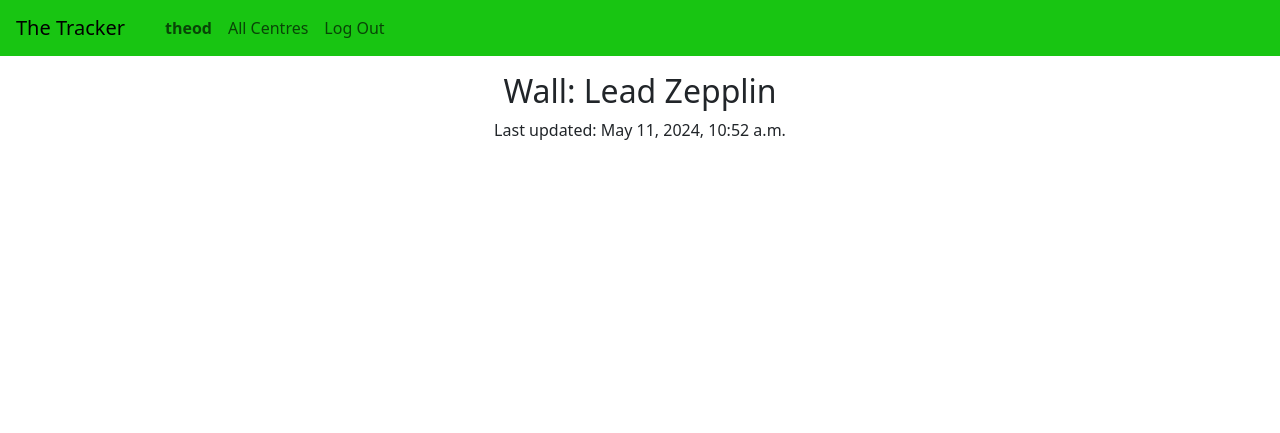
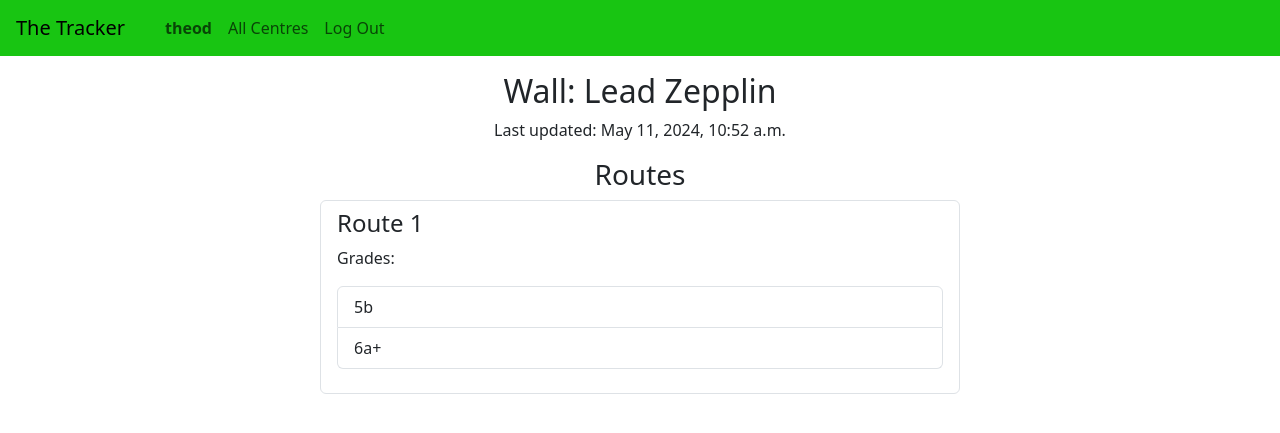
Before and after one commit to theodoregraham1/climbingTracker, a Django app: page /centre/walls/1 in a window 1280 px wide. Shown: the top 433 px of the page. Run offline with Django 5.2, Linux system fonts and the light colour scheme; a user stored in the database is signed in; data comes from the database, SQL or seed files in the repository; both versions use the stored data as it was after the commit.

Commit message:
Make a lot of progress on the walls page

```diff
--- /dev/null
+++ b/static/wall.js
@@ -0,0 +1,3 @@
+function grade_climbed(id) {
+	fetch(`../../api/walls/climb-grade/${id}`)
+}
--- a/templates/tracker/wall.html
+++ b/templates/tracker/wall.html
@@ -6,6 +6,7 @@
 {% endblock %}
 
 {% block head %}
+    <script src="{% static 'wall.js' %}"></script>
 {% endblock %}
 
 {% block body %}
@@ -14,5 +15,38 @@
         <p>Last updated: {{ wall.last_updated }}</p>
     </div>
 
+    <div class="text-center">
+        <h3>Routes</h3>
+    </div>
+    <ul class="list-group col-md-6 mx-auto" >
+        {% for route in routes %}
+            <!-- Route info -->
+            <li class="list-group-item" id="route-{{ route.id }}-li">
+                <h4 id="route-{{ route.id }}-title">Route {{ route.number }}</h4>
+                <p>Grades:</p>
+
+                <div id="route-{{ route.id }}-grades">
+                    <ul class="list-group pb-3">
+                        {% for grade in route.grades %}
+                            <li class="list-group-item container">
+                                <span class="float-start text-start col-md-6">
+                                    {{ grade.grade }}
+                                </span>
+                                {% if request.session.type == "Climber" %}
+                                    <span class="text-end float-end col-md-6">
+                                        Climbed?
+                                        <input class="form-check-inline" type="checkbox" id="grade-{{ grade.id }}-checkbox" oninput="grade_climbed({{ grade.id }})" {% if grade.climbed %}checked{% endif %}>
+                                    </span>
+                                {% endif %}
+                            </li>
+                        {% endfor %}
+                    </ul>
+                </div>
+            </li>
+
+            <!-- Comments -->
+
+        {% endfor %}
+    </ul>
     <!-- TODO -->
 {% endblock %}
--- a/tracker/models.py
+++ b/tracker/models.py
@@ -1,8 +1,7 @@
 from django.contrib.auth.models import User, Group
 from django.db import models
+from django.core import validators
 
-
-# Users
 
 class Centre(models.Model):
     owner = models.ForeignKey(User, related_name="owned_centre", on_delete=models.CASCADE)
@@ -17,7 +16,10 @@ class Centre(models.Model):
             "owner": self.owner.id,
             "name": self.name,
             "location": self.location,
-            "setters": [{"id": climber.id, "username": climber.user.username} for climber in self.setters.order_by("user__username")],
+            "setters": [
+                {"id": climber.id, "username": climber.user.username}
+                for climber in self.setters.order_by("user__username")
+            ],
             "walls_num": self.walls.count(),
             "walls": [{"id": wall.id, "name": wall.name} for wall in self.walls.order_by("last_updated")],
             "routes_num": None,
@@ -50,13 +52,31 @@ class Route(models.Model):
     wall = models.ForeignKey("Wall", related_name="routes", on_delete=models.CASCADE)
     number = models.IntegerField(blank=True)
 
-    def serialise(self):
-        return {
+    def serialise(self, request):
+        data = {
             "id": self.id,
             "number": self.number,
             "wall": self.wall,
-            "grades": self.grades.all().order_by("grade"),
+            "grades": []
         }
+
+        grades_data = []
+        if len(Climber.objects.filter(user=request.user)) > 0:
+            climber = Climber.objects.get(user=request.user)
+
+            for grade in self.grades.all().order_by("grade"):
+                g = grade.serialise()
+                g.update({"climbed": climber in grade.climbers.all()})
+
+                grades_data.append(g)
+
+        else:
+            for grade in self.grades.all().order_by("grade"):
+                grades_data.append(grade.serialise())
+
+        data["grades"] = grades_data
+
+        return data
 
     class Meta:
         app_label = "tracker"
@@ -66,9 +86,16 @@ class Grade(models.Model):
     route = models.ForeignKey("Route", related_name="grades", on_delete=models.CASCADE)
     grade = models.CharField(max_length=10)
 
+    climbers = models.ManyToManyField("Climber", related_name="climbed_grades")
+
+    def serialise(self):
+        return {
+            "id": self.id,
+            "grade": self.grade,
+        }
+
     class Meta:
         app_label = "tracker"
-
 
 class Wall(models.Model):
     centre = models.ForeignKey(Centre, related_name="walls", on_delete=models.CASCADE, blank=True)
--- a/tracker/urls.py
+++ b/tracker/urls.py
@@ -19,6 +19,7 @@ urlpatterns = [
     path("walls/remove-route/<int:route_id>", views.remove_route, name="remove_route"),
 
     path("api/centres", views.get_centres, name="centres"),
+    path("api/walls/climb-grade/<int:grade_id>", views.climb_route, name="climb_route"),
 
     path("api/edit/username", views.edit_username, name="edit_username"),
     path("api/edit/password", views.edit_password, name="edit_password"),
--- a/tracker/views.py
+++ b/tracker/views.py
@@ -279,7 +279,6 @@ def edit_centre_image(request):
 
 @login_required
 def edit_setters_list(request):
-    # FIXME This is indentation hell
     centre = Centre.objects.get(owner=request.user)
 
     if centre is None:
@@ -337,9 +336,9 @@ def edit_setters_list(request):
 def view_wall(request, wall_id):
     wall = Wall.objects.get(id=wall_id)
 
-    # TODO Allow support for outdoor walls
     return render(request, "tracker/wall.html", {
         "wall": wall,
+        "routes": [route.serialise(request) for route in wall.routes.all()],
         "location": wall.centre if wall.centre is not None else None
     })
 
@@ -356,7 +355,7 @@ def wall_settings(request, wall_id):
 
     return render(request, "tracker/wall_settings.html", {
         "wall": wall,
-        "routes": [route.serialise() for route in wall.routes.all()],
+        "routes": [route.serialise(request) for route in wall.routes.all()],
         "grades_all": POSSIBLE_GRADES
     })
 
@@ -429,7 +428,7 @@ def remove_route(request, route_id):
 
     messages.error(request, f"Route number {route_number} was removed")
 
-    return JsonResponse({"success": True}, status=201)
+    return HttpResponseRedirect(reverse("wall_settings", args=[wall.id, ]))
 
 @login_required
 def edit_route(request, route_id):
@@ -455,8 +454,28 @@ def edit_route(request, route_id):
 
     return JsonResponse({"success": True}, status=201)
 
+
 @login_required
 def centre_page(request, centre_id):
+    centre: Centre = Centre.objects.get(id=centre_id)
     return render(request, "tracker/centre_page.html", {
-        "centre": Centre.objects.get(id=centre_id)
+        "centre": centre.serialise(),
+        "image": centre.image
     })
+
+
+@login_required
+def climb_route(request, grade_id):
+    if request.session["type"] != "Climber":
+        return JsonResponse({"success": False}, status=403)
+
+    climber = Climber.objects.get(user=request.user)
+
+    grade : Grade = Grade.objects.get(id=grade_id)
+
+    if len(grade.climbers.filter(user=request.user)) > 0:
+        grade.climbers.remove(climber)
+    else:
+        grade.climbers.add(climber)
+
+    return JsonResponse({"success": True}, status=201)
```
Also changed, not shown: templates/tracker/centre_page.html (+12 -1 lines), db.sqlite3.
